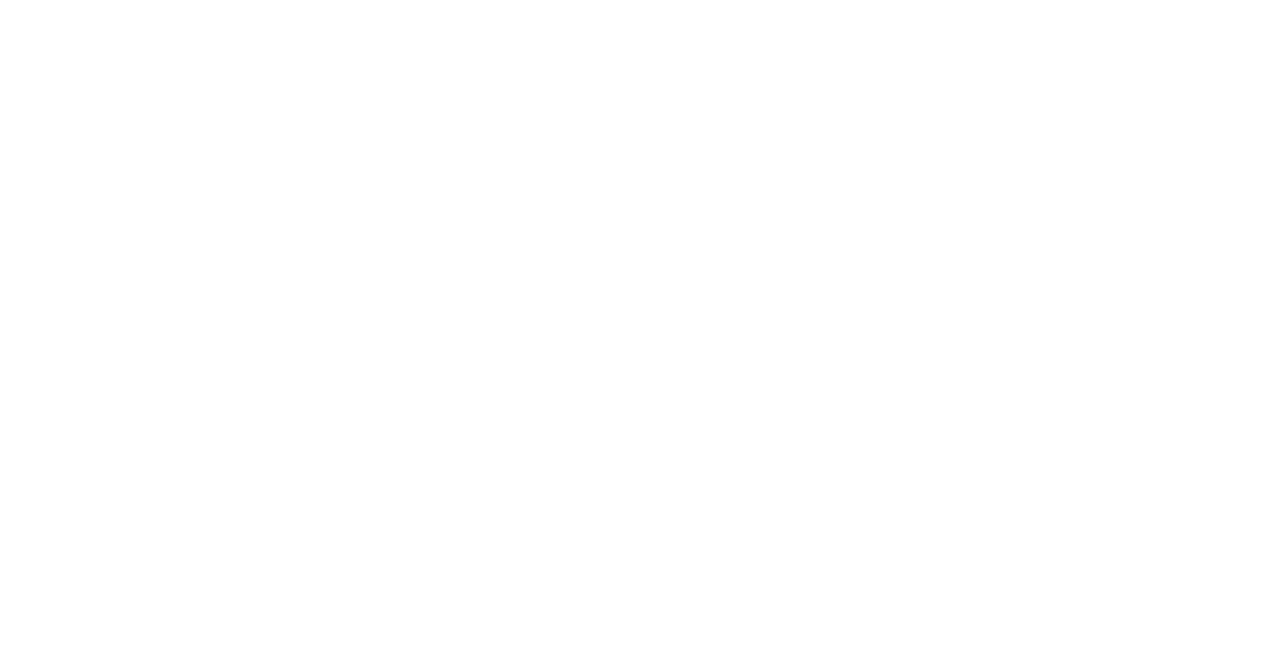
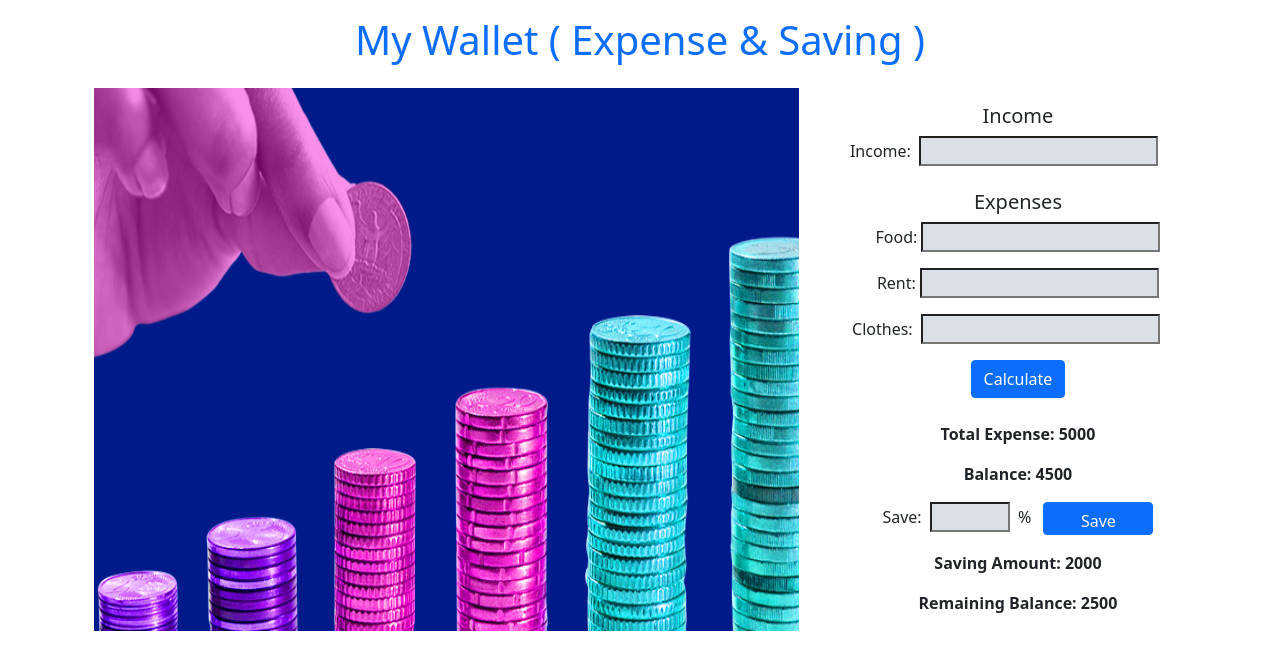
Before and after one commit to monir3430/money-master, a plain HTML site: page index.html in a window 1280 px wide. Drawn offline with nearby package versions, Linux system fonts and the light colour scheme.

Commit message:
front development

```diff
--- a/css/style.css
+++ b/css/style.css
@@ -0,0 +1,14 @@
+.graph img{
+width: 705px;
+height: 100%;
+}
+.size{
+    width: 80px;
+}
+.btn-size{
+    width: 110px;
+    height: 33px;
+}
+.bgcolor{
+    background-color: rgb(219, 224, 230);
+}
--- a/index.html
+++ b/index.html
@@ -6,15 +6,44 @@
     <meta name="viewport" content="width=device-width, initial-scale=1.0">
     <title>Document</title>
     <link rel="stylesheet" href="css/style.css">
-
-    <!-- bootstrap link -->
-    <script src="https://cdn.jsdelivr.net/npm/bootstrap@5.1.3/dist/js/bootstrap.bundle.min.js" integrity="sha384-ka7Sk0Gln4gmtz2MlQnikT1wXgYsOg+OMhuP+IlRH9sENBO0LRn5q+8nbTov4+1p" crossorigin="anonymous"></script>
-</head>
-<body>
+    <!-- Bootstrap -->
+    <link href="https://cdn.jsdelivr.net/npm/bootstrap@5.1.3/dist/css/bootstrap.min.css" rel="stylesheet" integrity="sha384-1BmE4kWBq78iYhFldvKuhfTAU6auU8tT94WrHftjDbrCEXSU1oBoqyl2QvZ6jIW3" crossorigin="anonymous">
 
 
+</head>
+<body class="container">
+<h1 class= "text-primary text-center mt-3">My Wallet ( Expense & Saving )</h1>
+<main>
+    <section class= 'container-fluid d-flex justify-content-between mt-4 mb-4'>
+        <div class="graph" >
+            <img src="images/MONEY.png" alt="">
+        </div>
+        <div class="text-center mt-3">
+            <h5>Income</h5>
+            <p><span class="me-4">Income: <span class="m-1 "><input class="bgcolor" type="text"></span></p>
+            <h5 class="mt-4">Expenses</h5>
+            <p>Food: <span class="mt-2"><input class="bgcolor" type="text"></span></p>
+            <p>Rent: <span class="mt-1"><input class="bgcolor" type="text"></span></p>
+            <p><span class="me-1">Clothes: </span><span class="me-4"><input class="bgcolor" type="text"></span></p>
+            <button type="button" class="btn btn-primary">Calculate</button>
+            <p class="mt-4 fw-bold">Total Expense: 5000</p>
+            <p class="fw-bold ">Balance: 4500</p>
+            <p >Save: <span class="m-1"><input class="size bgcolor" type="text"></span>  % <button class="btn btn-primary btn-size ms-2" type="button">Save </button></p>
+            <P class="fw-bold">Saving Amount: <span>2000</span></P>
+            <P class="fw-bold">Remaining Balance: <span>2500</span></P>
+
+        </div>
 
 
-    <script src="js/walet.js"></script>
+    </section>
+
+</main>
+
+
+<!-- javaScript -->
+    <script src="js/wallet.js"></script>
+
+<!-- bootstrap link -->
+<script src="https://cdn.jsdelivr.net/npm/bootstrap@5.1.3/dist/js/bootstrap.bundle.min.js" integrity="sha384-ka7Sk0Gln4gmtz2MlQnikT1wXgYsOg+OMhuP+IlRH9sENBO0LRn5q+8nbTov4+1p" crossorigin="anonymous"></script>
 </body>
 </html>
```
Also changed, not shown: images/MONEY.png (added), js/walet.js (deleted), js/wallet.js (added).
